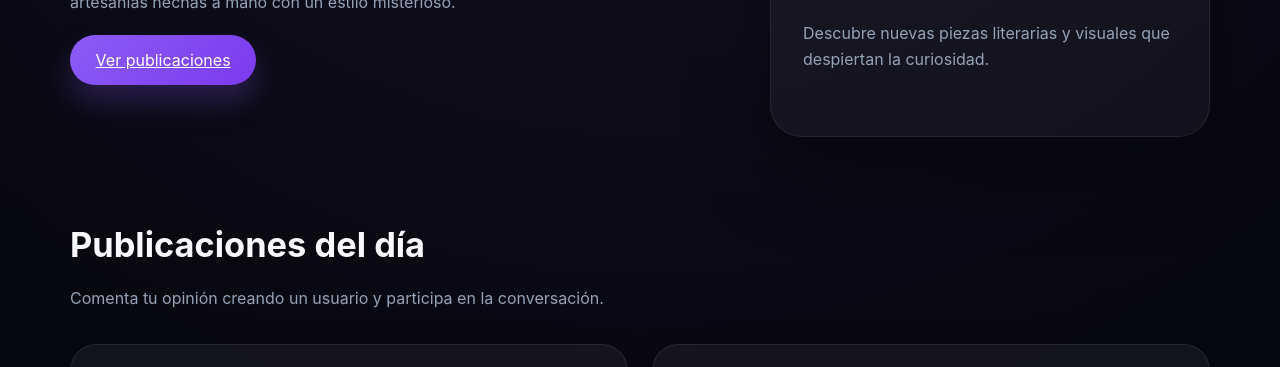
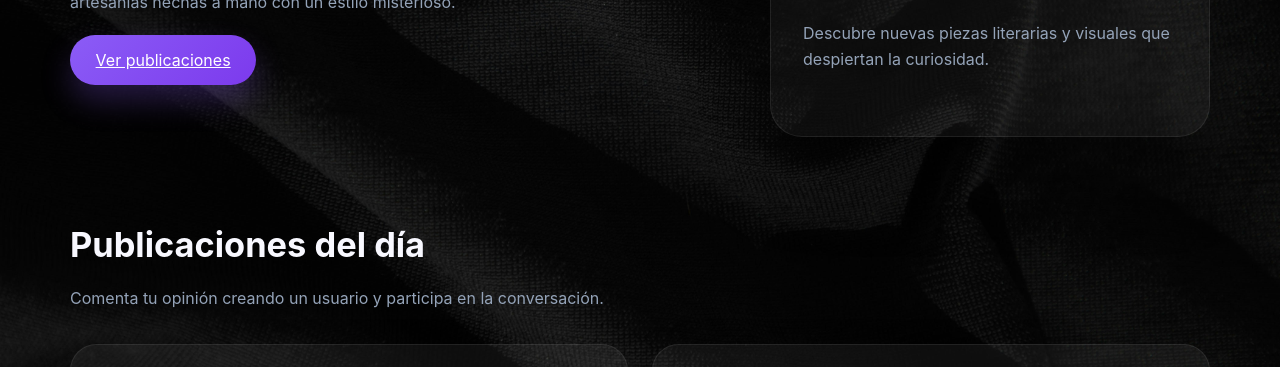
Before and after one commit to CrowSoul/Mirada-Errante, a plain HTML site: page index.html in a window 1280 px wide. Shown: the part 528-895 px from the top of the page. Drawn offline with Linux system fonts and the light colour scheme.

Commit message:
Add files via upload
Signed-off-by: CrowSoul <74807215+CrowSoul@users.noreply.github.com>

```diff
--- a/styles.css
+++ b/styles.css
@@ -23,8 +23,9 @@ body {
   min-height: 100vh;
   font-family: Inter, system-ui, -apple-system, BlinkMacSystemFont, "Segoe UI", sans-serif;
   color: var(--text);
-  background: radial-gradient(circle at top, rgba(167, 139, 250, 0.08), transparent 35%),
-    linear-gradient(180deg, #080812 0%, #06060d 100%);
+  background: url("background.jpg") center/cover fixed no-repeat,
+    radial-gradient(circle at top, rgba(167, 139, 250, 0.08), transparent 35%),
+    linear-gradient(180deg, rgba(8, 8, 18, 0.95) 0%, rgba(6, 6, 13, 0.95) 100%);
   line-height: 1.6;
 }
 
```
Also changed, not shown: background.jpg (added).
